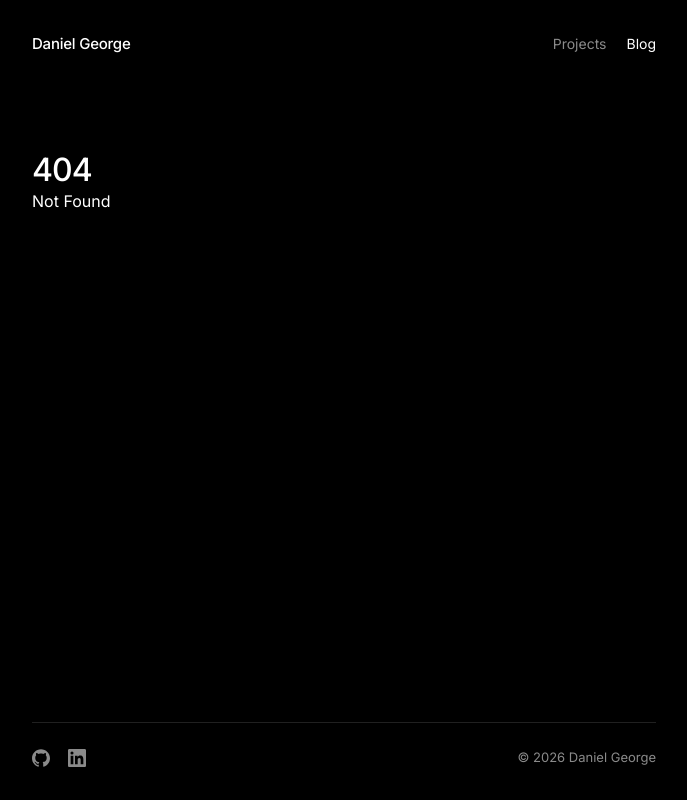
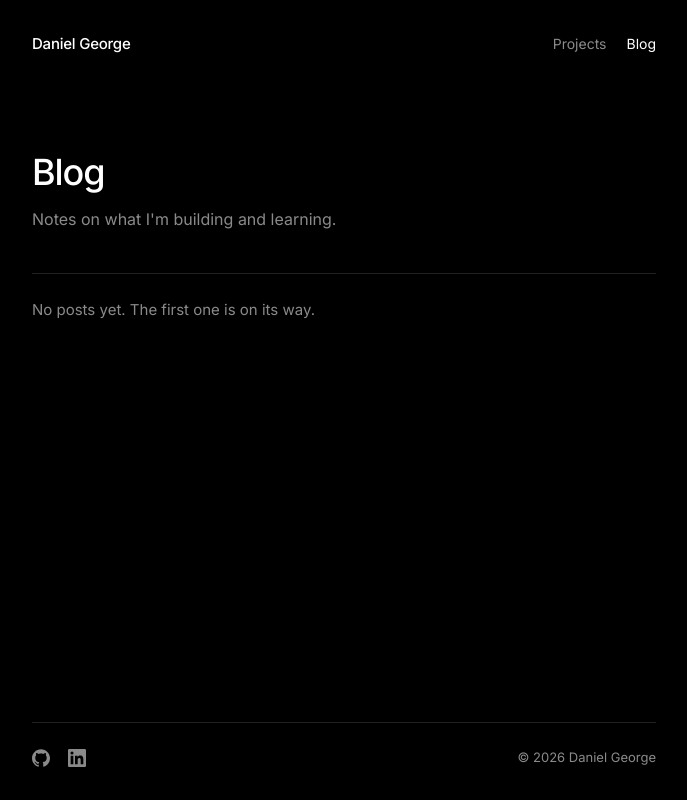
Before and after one commit to othema/othema.github.io, a SvelteKit app: page /blog in a window 1280 px wide. Before the commit this address had no page. Shown: the whole page, without its empty margins (296-983 px from the left). Built offline with nearby package versions, Linux system fonts and the light colour scheme.

Commit message:
feat: add blog placeholder page
Reserve the route and empty state; post content and routing are TODO.

```diff
--- /dev/null
+++ b/src/routes/blog/+page.svelte
@@ -0,0 +1,38 @@
+<script lang="ts">
+	import Meta from '../../lib/components/Meta.svelte';
+</script>
+
+<Meta title="Blog" description="Notes and writing by Daniel George." />
+
+<div class="page">
+	<header class="page-header">
+		<h1>Blog</h1>
+		<p>Notes on what I'm building and learning.</p>
+	</header>
+
+	<!-- TODO: add blog posts and post routes here. -->
+	<p class="empty">No posts yet. The first one is on its way.</p>
+</div>
+
+<style>
+	.page-header {
+		padding-bottom: 2.5rem;
+	}
+
+	h1 {
+		margin-bottom: 0.875rem;
+		font-size: clamp(1.75rem, 1.5rem + 1vw, 2.25rem);
+	}
+
+	.page-header p {
+		max-width: 36ch;
+		color: var(--muted);
+	}
+
+	.empty {
+		padding-top: 1.5rem;
+		border-top: 1px solid var(--border);
+		font-size: 0.9375rem;
+		color: var(--muted);
+	}
+</style>
```
